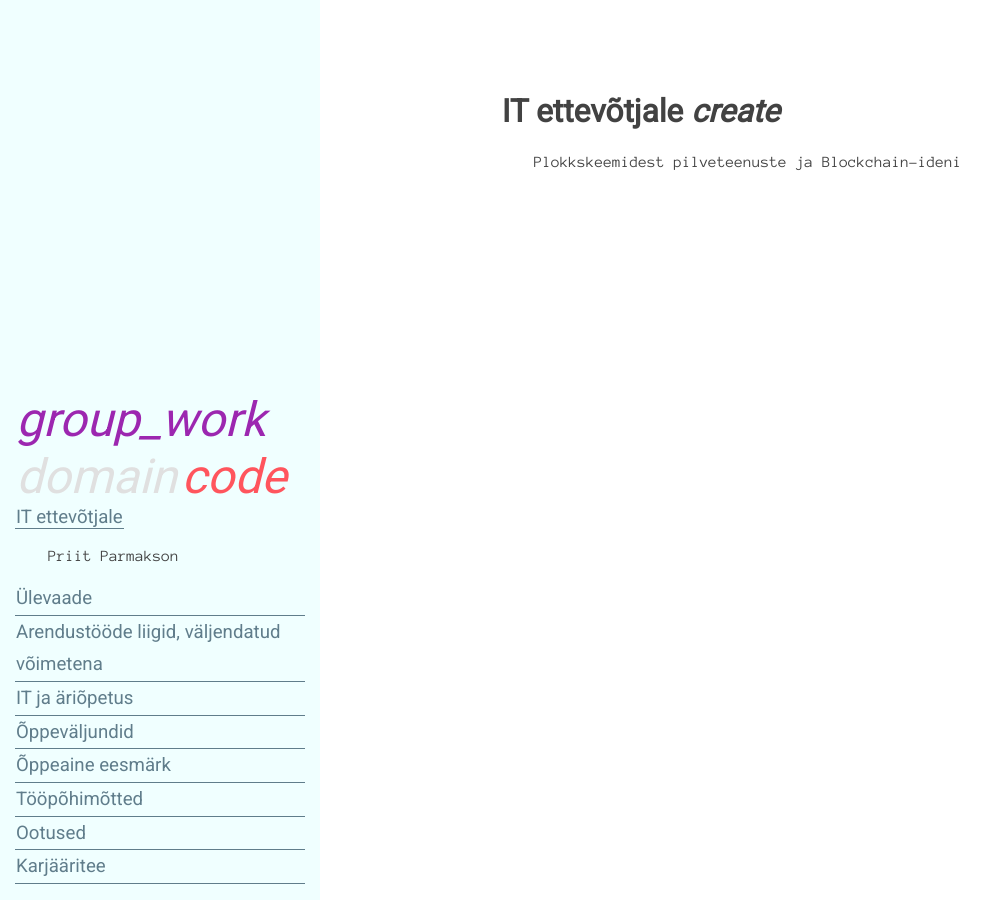
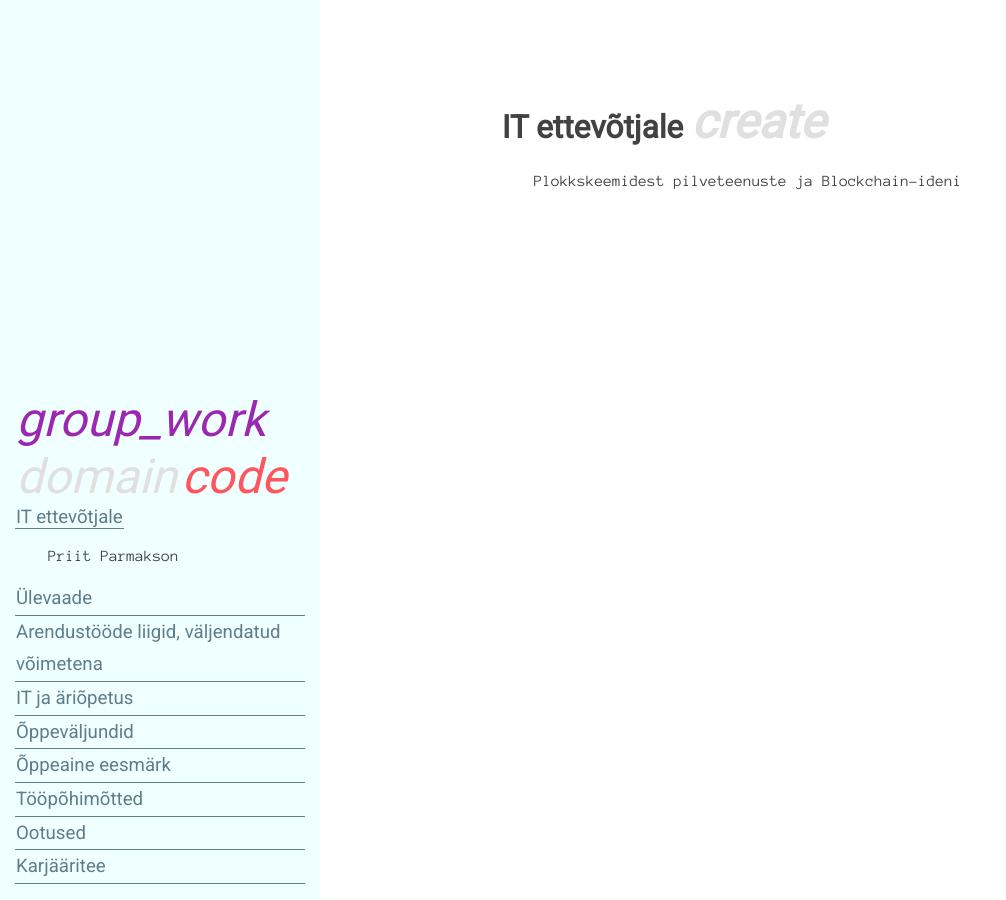
Before and after one commit to agiil/IT, a Jekyll site: the page built from index.md, in a window 1280 px wide. Shown: the whole page, without its empty margins (0-1006 px from the left). Built offline with Jekyll 4.4.1, drawn with Linux system fonts in a browser that asks for light colours.

Commit message:
Update IT.css

```diff
--- a/css/IT.css
+++ b/css/IT.css
@@ -1,3 +1,7 @@
+.edit {
+   color: #E0E0E0; font-size: 48px;
+}
+
 .Tekst {
   margin-left: 13rem;
 }
```
